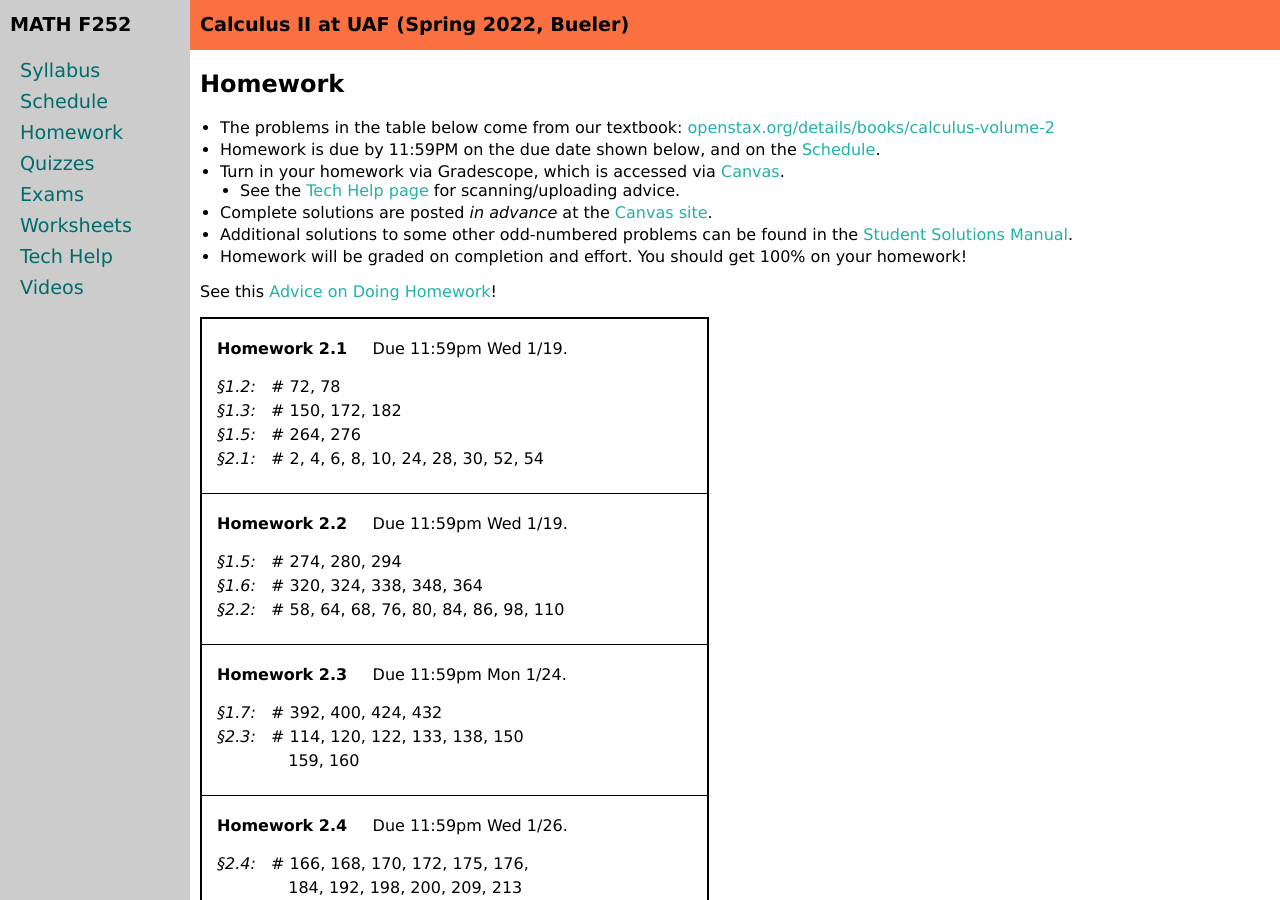
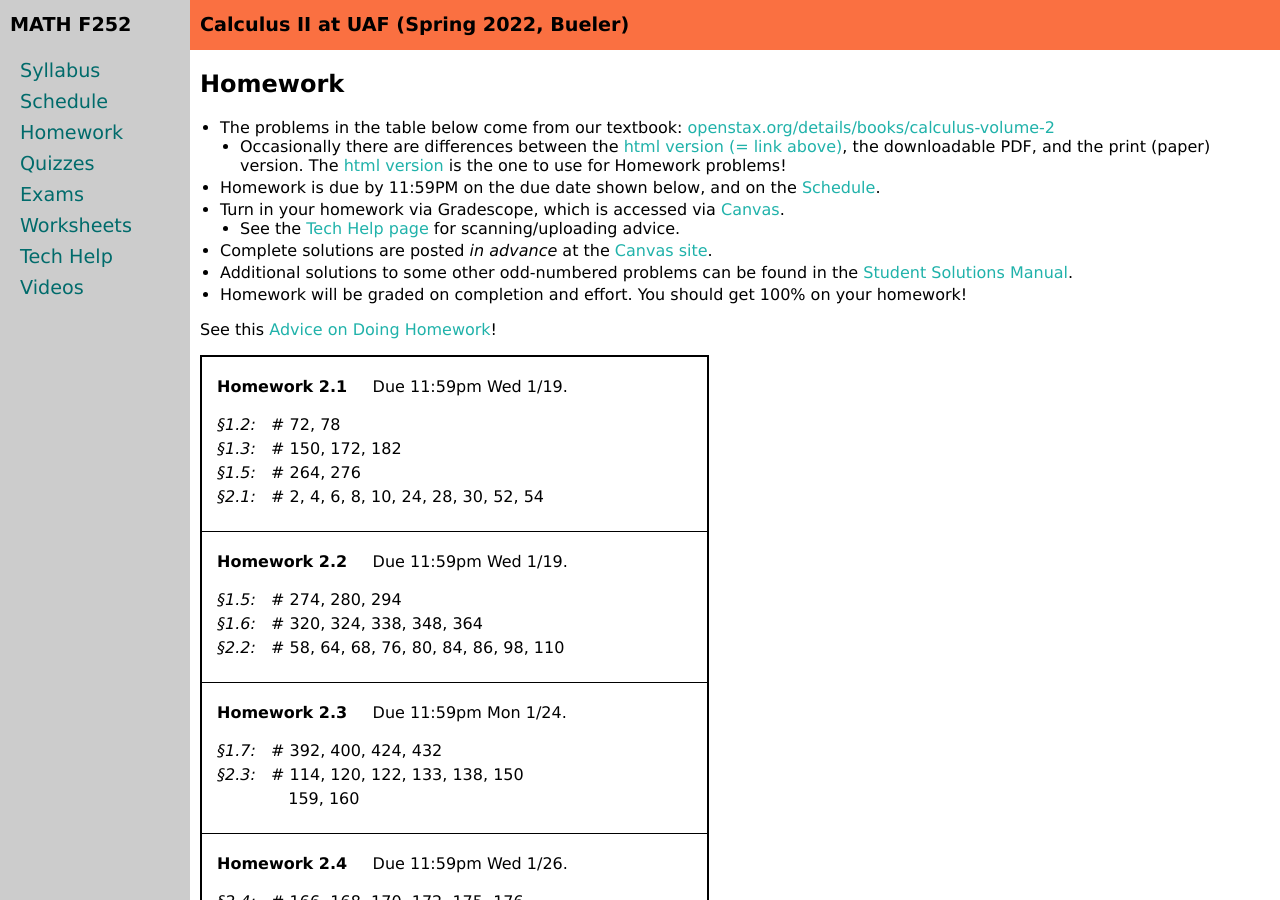
Before and after one commit to uaf-math/calc2, a Jekyll site: the page built from homework.md, in a window 1280 px wide and 900 px high. Built offline with Jekyll 4.4.1, drawn with Linux system fonts in a browser that asks for light colours.

Commit message:
Indicate the HTML version is preferred.

```diff
--- a/homework.md
+++ b/homework.md
@@ -6,6 +6,7 @@ title: Homework
 ## Homework
 
   * The problems in the table below come from our textbook: [openstax.org/details/books/calculus-volume-2](https://openstax.org/details/books/calculus-volume-2)
+    * Occasionally there are differences between the [html version (= link above)](https://openstax.org/details/books/calculus-volume-2), the downloadable PDF, and the print (paper) version.  The [html version](https://openstax.org/details/books/calculus-volume-2) is the one to use for Homework problems!
   * Homework is due by 11:59PM on the due date shown below, and on the [Schedule](schedule.pdf).
   * Turn in your homework via Gradescope, which is accessed via [Canvas](https://canvas.alaska.edu/courses/7049).
     * See the [Tech Help page](techHelp.html) for scanning/uploading advice.
```
